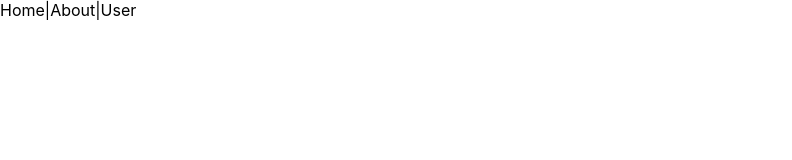
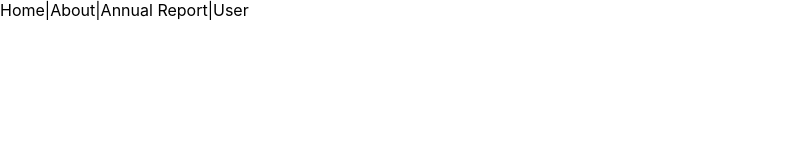
Before and after one commit to teerasej/nextflow-nextjs-route, a Next.js app: page / in a window 1280 px wide. Shown: the top 160 px of the page, without its empty margins (0-792 px from the left). Built offline with nearby package versions, Linux system fonts and the light colour scheme.

Commit message:
add link to annual report (with dynamic param)

```diff
--- a/components/main-layout.tsx
+++ b/components/main-layout.tsx
@@ -13,6 +13,10 @@ const MainLayout: NextComponentType = ({children}) => {
                 <a>About</a>
             </Link>
              |
+            <Link href="/annual-report">
+                <a>Annual Report</a>
+            </Link>
+             |
             <Link href="/users-static">
                 <a>User</a>
             </Link>
```
